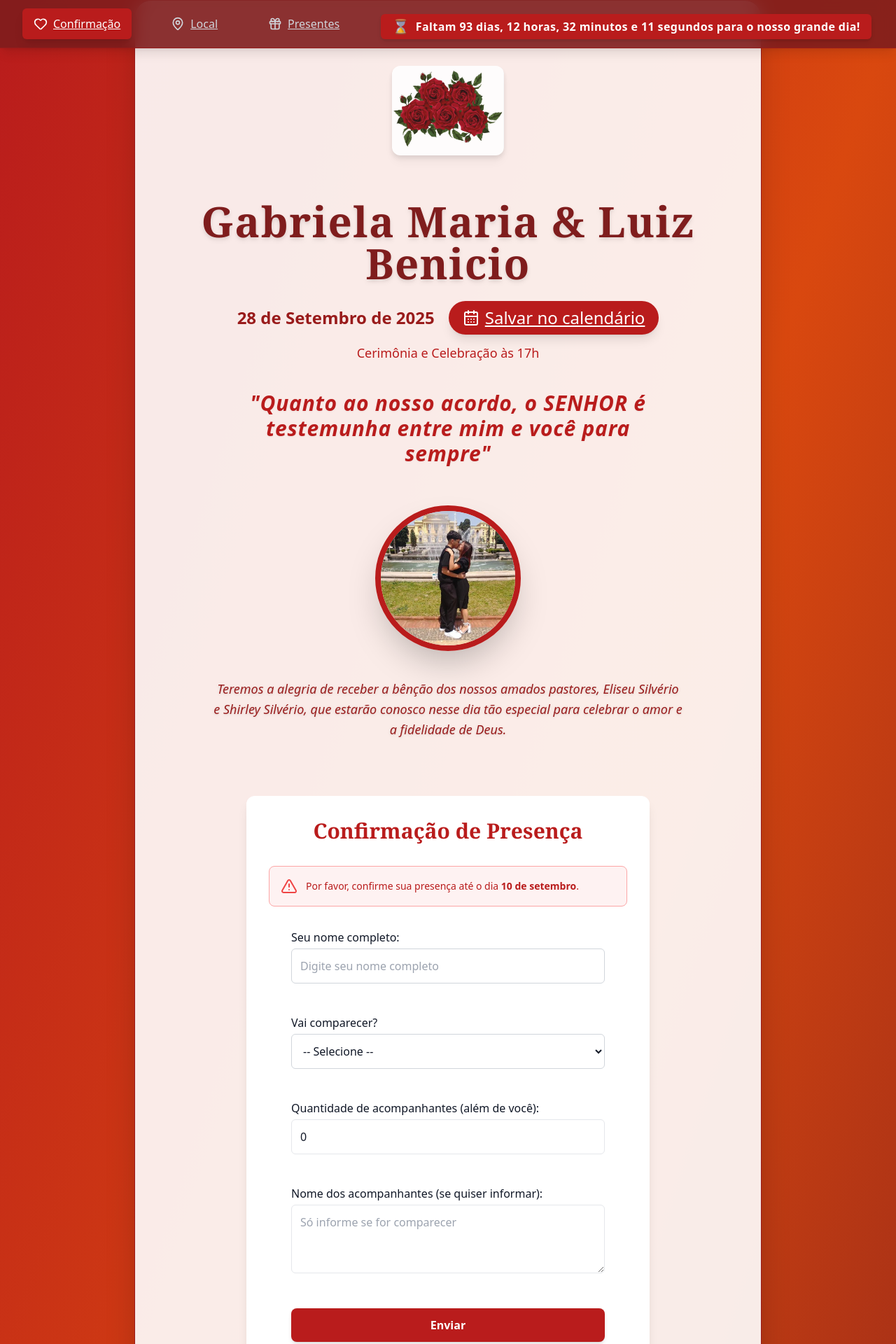
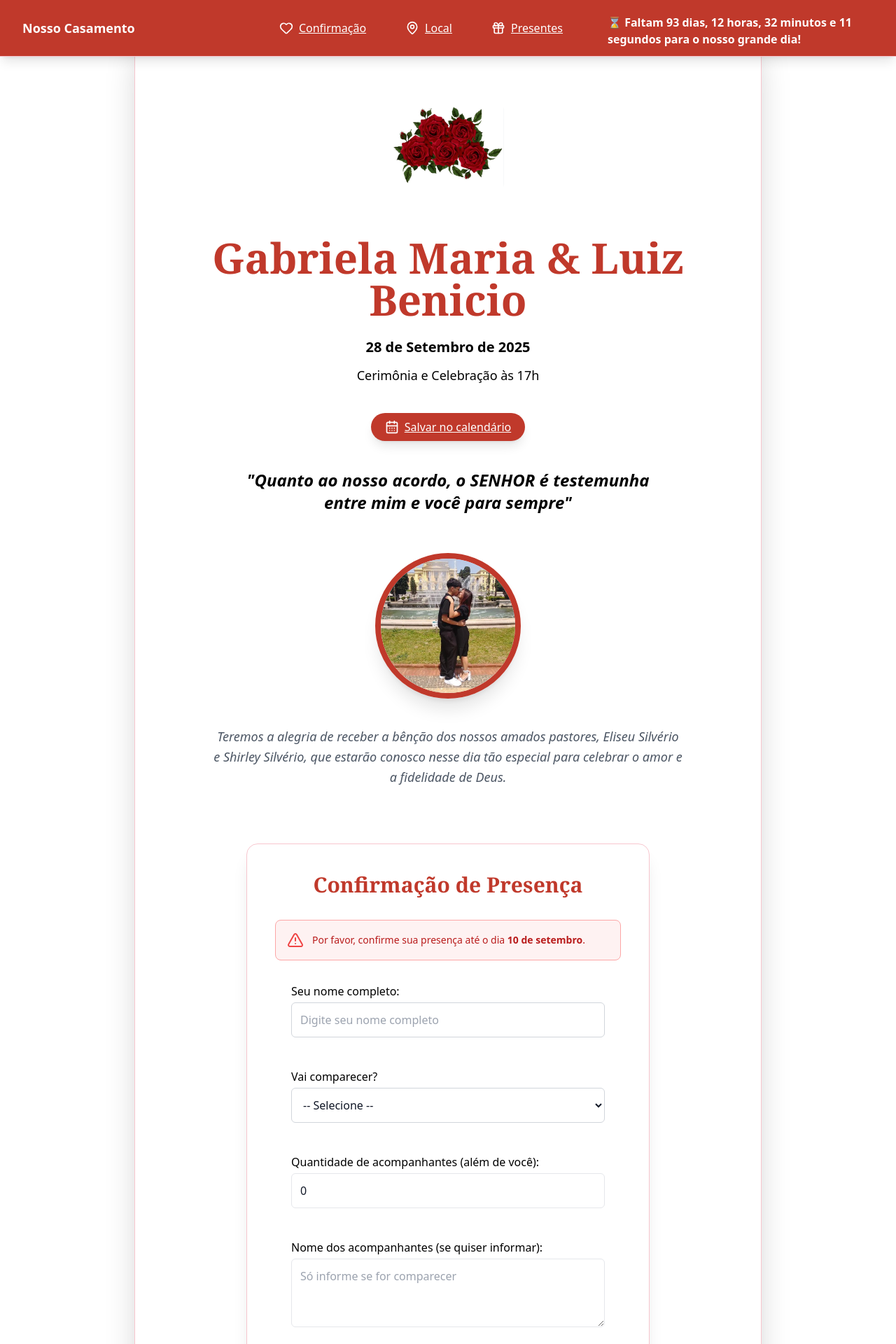
Before and after one commit to luizbenicio2004/Convite, a React (Vite) app: page / in a window 1280 px wide. Shown: the top 1920 px of the page at 70% size. Built offline with nearby package versions, Linux system fonts and the light colour scheme.

Commit message:
contagem

```diff
--- a/src/App.jsx
+++ b/src/App.jsx
@@ -2,9 +2,10 @@ import React, { useRef, useState, useEffect } from "react";
 import RSVP from "./components/RSVP";
 import Location from "./components/Location";
 import GiftList from "./components/GiftList";
-import { Gift, MapPin, Heart, CalendarDays } from "lucide-react";
+import { Gift, MapPin, Heart, CalendarDays, Menu, X } from "lucide-react";
 
 function CountdownFriendly() {
+  // ...mesmo código do CountdownFriendly
   const weddingDate = new Date("2025-09-28T17:00:00");
   const [timeLeft, setTimeLeft] = useState(getTimeLeft());
 
@@ -14,7 +15,6 @@ function CountdownFriendly() {
     if (diff <= 0) return { days: 0, hours: 0, minutes: 0, seconds: 0 };
 
     const totalSeconds = Math.floor(diff / 1000);
-
     return {
       days: Math.floor(totalSeconds / 86400),
       hours: Math.floor((totalSeconds % 86400) / 3600),
@@ -29,10 +29,8 @@ function CountdownFriendly() {
   }, []);
 
   return (
-    <div className="bg-vermelho text-white px-4 py-1 select-none text-center font-semibold text-sm sm:text-base leading-tight tracking-wide max-w-full max-w-[380px] mx-auto mt-2 flex items-center justify-center gap-2 rounded-md shadow-md">
-      <span role="img" aria-label="Relógio de areia" className="text-lg sm:text-xl animate-pulse">
-        ⌛️
-      </span>
+    <div className="countdown-inline mt-2 max-w-[380px] mx-auto text-white font-semibold select-none">
+      ⌛️{" "}
       {timeLeft.days === 0 &&
       timeLeft.hours === 0 &&
       timeLeft.minutes === 0 &&
@@ -40,11 +38,10 @@ function CountdownFriendly() {
         <span>O grande dia chegou! 🎉</span>
       ) : (
         <span>
-          Faltam{" "}
-          <strong>{timeLeft.days} {timeLeft.days === 1 ? "dia" : "dias"}</strong>,{" "}
-          <strong>{timeLeft.hours} {timeLeft.hours === 1 ? "hora" : "horas"}</strong>,{" "}
-          <strong>{timeLeft.minutes} {timeLeft.minutes === 1 ? "minuto" : "minutos"}</strong> e{" "}
-          <strong>{timeLeft.seconds} {timeLeft.seconds === 1 ? "segundo" : "segundos"}</strong> para o nosso grande dia!
+          Faltam <strong>{timeLeft.days} dias</strong>,{" "}
+          <strong>{timeLeft.hours} horas</strong>,{" "}
+          <strong>{timeLeft.minutes} minutos</strong> e{" "}
+          <strong>{timeLeft.seconds} segundos</strong> para o nosso grande dia!
         </span>
       )}
     </div>
@@ -56,11 +53,31 @@ export default function App() {
   const [navHeight, setNavHeight] = useState(0);
   const [activeSection, setActiveSection] = useState("rsvp");
   const [showTopBtn, setShowTopBtn] = useState(false);
+  const [zoomed, setZoomed] = useState(false);
+
+  // Estado para controlar menu aberto no mobile
+  const [menuOpen, setMenuOpen] = useState(false);
+
+  const toggleZoom = () => {
+    setZoomed(!zoomed);
+  };
+
+  const toggleMenu = () => {
+    setMenuOpen(!menuOpen);
+  };
+
+  // Fecha menu ao clicar em item de navegação
+  const handleNavClick = () => {
+    setMenuOpen(false);
+  };
 
   useEffect(() => {
     if (navRef.current) setNavHeight(navRef.current.offsetHeight);
     const handleResize = () => {
       if (navRef.current) setNavHeight(navRef.current.offsetHeight);
+      if (window.innerWidth >= 768) {
+        setMenuOpen(false); // fecha menu ao aumentar tela pra desktop
+      }
     };
     window.addEventListener("resize", handleResize);
     return () => window.removeEventListener("resize", handleResize);
@@ -88,82 +105,113 @@ export default function App() {
     `https://www.addevent.com/event/?start=2025-09-28T17:00:00&end=2025-09-28T21:00:00&title=Casamento%20Gabriela%20Maria%20e%20Luiz%20Benicio&description=Venha%20celebrar%20conosco!&location=Rua%20Tereza,%20489,%20Calmon%20Viana%20-%20Poá,%20SP&organizer=Gabriela%20e%20Luiz`
   );
 
-  return (
-    <div className="relative min-h-screen font-sans bg-gradient-to-br from-red-700 via-terracota to-red-900 text-gray-100 overflow-x-hidden">
-      {/* Navegação fixa */}
-      <nav
-        ref={navRef}
-        className="fixed top-0 left-0 right-0 z-50 bg-red-900 bg-opacity-90 backdrop-blur-md py-3 px-8 flex justify-center gap-10 text-base font-semibold shadow-lg border-b border-red-800"
-      >
-        {[
+  const navItems = [
     { id: "rsvp", icon: Heart, label: "Confirmação" },
     { id: "local", icon: MapPin, label: "Local" },
     { id: "presentes", icon: Gift, label: "Presentes" },
-        ].map(({ id, icon: Icon, label }) => (
+  ];
+
+  return (
+    <div className="min-h-screen bg-white flex justify-center items-start py-10 px-4">
+      <div className="relative w-full max-w-4xl bg-white rounded-3xl shadow-2xl border border-[#f7c6ce] overflow-x-hidden">
+
+        {/* Navegação */}
+        <nav
+          ref={navRef}
+          className="fixed top-0 left-0 right-0 z-50 bg-[#C0392B] text-white py-3 px-4 sm:px-8 shadow-lg border-b border-[#f7c6ce] flex items-center justify-between"
+        >
+          {/* Logo ou título - opcional */}
+          <div className="font-semibold text-lg select-none">Nosso Casamento</div>
+
+          {/* Botão hamburguer só no mobile */}
+          <button
+            onClick={toggleMenu}
+            className="md:hidden text-white p-2 rounded-md hover:bg-[#992d24] focus:outline-none focus:ring-2 focus:ring-white"
+            aria-label="Abrir menu"
+          >
+            {menuOpen ? <X className="w-6 h-6" /> : <Menu className="w-6 h-6" />}
+          </button>
+
+          {/* Menu desktop e mobile */}
+          <div
+            className={`flex-col md:flex-row md:flex items-center gap-6 absolute md:static top-full left-0 w-full md:w-auto bg-[#C0392B] md:bg-transparent transition-transform duration-300 md:transition-none
+              ${
+                menuOpen ? "translate-y-0 opacity-100" : "opacity-0 -translate-y-10 pointer-events-none md:pointer-events-auto"
+              }
+              md:opacity-100 md:translate-y-0
+            `}
+          >
+            {navItems.map(({ id, icon: Icon, label }) => (
               <a
                 key={id}
                 href={`#${id}`}
-            className={`flex items-center gap-2 px-4 py-2 rounded-md transition duration-300 ${
-              activeSection === id
-                ? "bg-vermelho text-white shadow-lg"
-                : "text-gray-300 hover:bg-red-800 hover:text-white"
-            }`}
+                onClick={handleNavClick}
+                className="flex items-center gap-2 px-4 py-2 rounded-md cursor-pointer text-white md:text-white select-none"
               >
                 <Icon className="w-5 h-5" />
                 {label}
               </a>
             ))}
+
+            {/* Countdown sempre visível */}
+            <div className="mt-4 md:mt-0 md:ml-6">
               <CountdownFriendly />
+            </div>
+          </div>
         </nav>
 
-      {/* Conteúdo principal */}
-      <main
-        style={{ paddingTop: `${navHeight + 24}px` }}
-        className="max-w-4xl mx-auto px-8 py-20 bg-white bg-opacity-90 rounded-3xl shadow-2xl border border-red-800"
-      >
-        {/* Flor topo */}
-        <div className="flex justify-center mb-16 select-none pointer-events-none opacity-90">
+        {/* Conteúdo */}
+        <main style={{ paddingTop: `${navHeight + 24}px` }} className="px-8 py-20">
+          {/* Resto do conteúdo igual */}
+          <div className="flex justify-center mb-16">
             <img
               src="/flores.jpeg"
-            alt="Decoração floral com tulipas"
+              alt="Flores"
               className="w-40 h-auto rounded-xl drop-shadow-lg"
+              style={{ filter: "none" }} // remove tom escuro das flores
             />
           </div>
 
-        {/* Cabeçalho */}
           <header className="text-center mb-20 animate-fadeSlideUp">
-          <h1 className="font-serif text-6xl text-red-900 mb-6 tracking-wide drop-shadow-md">
-            Gabriela Maria & Luiz Benicio
-          </h1>
-          <p className="text-xl sm:text-2xl text-red-800 mb-3 flex justify-center items-center gap-5 font-semibold">
+            <h1 className="font-serif text-6xl text-[#C0392B] mb-6">Gabriela Maria & Luiz Benicio</h1>
+            <p className="text-xl text-black mb-3 font-semibold">
               28 de Setembro de 2025
+            </p>
+            <p className="text-lg text-black mb-10 font-medium">
+              Cerimônia e Celebração às 17h
+            </p>
+
+            {/* Botão Calendário logo abaixo do horário */}
+            <div className="mb-10">
               <a
                 href={calendarLink}
                 target="_blank"
                 rel="noopener noreferrer"
-              className="inline-flex items-center gap-2 bg-vermelho text-white px-5 py-2 rounded-full shadow-lg hover:bg-vermelho-dark transition transform hover:scale-105"
-              title="Adicionar ao calendário"
+                className="inline-flex items-center gap-2 bg-[#C0392B] text-white px-5 py-2 rounded-full shadow-lg hover:bg-[#992d24] transition hover:scale-105"
               >
-              <CalendarDays className="w-6 h-6" /> Salvar no calendário
+                <CalendarDays className="w-5 h-5" /> Salvar no calendário
               </a>
-          </p>
-          <p className="text-lg text-red-700 mb-10 font-medium">
-            Cerimônia e Celebração às 17h
-          </p>
-          <blockquote className="italic text-vermelho text-3xl max-w-xl mx-auto mb-14 font-semibold tracking-wide drop-shadow-sm">
+            </div>
+
+            <blockquote className="italic text-black text-2xl max-w-xl mx-auto mb-14 font-semibold">
               "Quanto ao nosso acordo, o SENHOR é testemunha entre mim e você para sempre"
             </blockquote>
+
             <img
               src="/foto.jpeg"
-            alt="Luiz Benicio e Gabriela Maria"
-            className="mx-auto w-52 h-52 rounded-full shadow-2xl object-cover mb-10 border-8 border-vermelho transition-transform duration-300 hover:scale-105"
+              alt="Casal"
+              className={`mx-auto w-52 h-52 rounded-full shadow-xl border-8 border-[#C0392B] object-cover cursor-pointer transition-transform duration-300 ${
+                zoomed ? "scale-125 z-50 relative" : "scale-100"
+              }`}
+              onClick={toggleZoom}
+              title="Clique para ampliar"
             />
-          <p className="text-lg italic text-red-800 max-w-2xl mx-auto leading-relaxed font-medium drop-shadow">
+
+            <p className="text-lg italic text-gray-600 max-w-2xl mx-auto mt-10 leading-relaxed">
               Teremos a alegria de receber a bênção dos nossos amados pastores, Eliseu Silvério e Shirley Silvério, que estarão conosco nesse dia tão especial para celebrar o amor e a fidelidade de Deus.
             </p>
           </header>
 
-        {/* Seções */}
           <section id="rsvp" className="mb-28 animate-fadeSlideUp delay-200">
             <RSVP />
           </section>
@@ -176,17 +224,16 @@ export default function App() {
             <Location />
           </section>
 
-        {/* Flor rodapé */}
-        <div className="flex justify-center mt-24 mb-14 select-none pointer-events-none opacity-90">
+          <div className="flex justify-center mt-24 mb-14">
             <img
               src="/flores.jpeg"
-            alt="Decoração floral com tulipas"
+              alt="Flores rodapé"
               className="w-40 h-auto rounded-xl drop-shadow-lg rotate-180"
+              style={{ filter: "none" }} // remove tom escuro do rodapé também
             />
           </div>
 
-        {/* Rodapé */}
-        <footer className="text-center text-red-800 text-xl mb-12 font-semibold drop-shadow">
+          <footer className="text-gray-600 text-xl mb-12 font-semibold text-center">
             Com carinho, aguardamos você no nosso grande dia! 💍
           </footer>
         </main>
@@ -195,7 +242,7 @@ export default function App() {
         {showTopBtn && (
           <button
             onClick={() => window.scrollTo({ top: 0, behavior: "smooth" })}
-          className="fixed bottom-6 right-6 bg-vermelho text-white p-4 rounded-full shadow-xl hover:bg-vermelho-dark transition transform hover:scale-110 active:scale-95"
+            className="fixed bottom-6 right-6 bg-[#C0392B] text-white p-4 rounded-full shadow-xl hover:bg-[#992d24] transition transform hover:scale-110 active:scale-95"
             aria-label="Voltar ao topo"
             title="Voltar ao topo"
           >
@@ -203,5 +250,6 @@ export default function App() {
           </button>
         )}
       </div>
+    </div>
   );
 }
--- a/src/components/GiftList.jsx
+++ b/src/components/GiftList.jsx
@@ -26,7 +26,7 @@ export default function GiftList() {
         <img
           src="/caixinha.jpeg"
           alt="Caixa de Presente"
-          className="mx-auto w-32 sm:w-40 rounded-xl shadow-2xl object-cover transition-transform duration-500 hover:scale-105"
+          className="mx-auto w-32 sm:w-40 rounded-xl object-cover transition-transform duration-500 hover:scale-105"
           loading="lazy"
         />
       </div>
--- a/src/components/RSVP.jsx
+++ b/src/components/RSVP.jsx
@@ -13,7 +13,7 @@ export default function RSVP() {
 
   const handleSubmit = async (e) => {
     e.preventDefault();
-    setStatus(null); // limpa status anterior
+    setStatus(null);
 
     if (!nome.trim() || !presenca) {
       setStatus({ error: true, message: "Por favor, preencha seu nome e selecione se vai comparecer." });
@@ -48,8 +48,8 @@ export default function RSVP() {
   };
 
   return (
-    <div className="max-w-xl mx-auto bg-white rounded-xl shadow-lg p-8 text-gray-900">
-      <h2 className="text-3xl font-serif font-bold text-vermelho mb-8 text-center">
+    <div className="max-w-xl mx-auto bg-white rounded-2xl shadow-xl border border-[#f7c6ce] p-10 animate-fadeSlideUp">
+      <h2 className="text-3xl font-serif font-bold text-[#C0392B] mb-8 text-center">
         Confirmação de Presença
       </h2>
 
@@ -70,7 +70,7 @@ export default function RSVP() {
             onChange={(e) => setNome(e.target.value)}
             placeholder="Digite seu nome completo"
             disabled={isSubmitting}
-            className="w-full p-3 border border-gray-300 rounded-md bg-transparent text-gray-900 placeholder-gray-400 focus:outline-none focus:ring-2 focus:ring-vermelho transition"
+            className="w-full p-3 border border-gray-300 rounded-md bg-transparent text-gray-900 placeholder-gray-400 focus:outline-none focus:ring-2 focus:ring-[#C0392B] transition"
             required
           />
         </label>
@@ -81,7 +81,7 @@ export default function RSVP() {
             value={presenca}
             onChange={(e) => setPresenca(e.target.value)}
             disabled={isSubmitting}
-            className="w-full p-3 border border-gray-300 rounded-md bg-transparent text-gray-900 focus:outline-none focus:ring-2 focus:ring-vermelho transition"
+            className="w-full p-3 border border-gray-300 rounded-md bg-transparent text-gray-900 focus:outline-none focus:ring-2 focus:ring-[#C0392B] transition"
             required
           >
             <option value="" disabled>
@@ -107,7 +107,7 @@ export default function RSVP() {
             }}
             disabled={presenca !== "Sim" || isSubmitting}
             placeholder={presenca !== "Sim" ? "Selecione 'Sim' acima para informar" : "0"}
-            className={`w-full p-3 border rounded-md bg-transparent text-gray-900 placeholder-gray-400 focus:outline-none focus:ring-2 focus:ring-vermelho transition ${
+            className={`w-full p-3 border rounded-md bg-transparent text-gray-900 placeholder-gray-400 focus:outline-none focus:ring-2 focus:ring-[#C0392B] transition ${
               presenca !== "Sim" ? "border-gray-200 text-gray-400 cursor-not-allowed" : "border-gray-300"
             }`}
           />
@@ -126,7 +126,7 @@ export default function RSVP() {
                 : "Digite os nomes separados por vírgula ou linha"
             }
             disabled={presenca !== "Sim" || isSubmitting}
-            className={`w-full p-3 border rounded-md bg-transparent text-gray-900 placeholder-gray-400 focus:outline-none focus:ring-2 focus:ring-vermelho transition resize-y ${
+            className={`w-full p-3 border rounded-md bg-transparent text-gray-900 placeholder-gray-400 focus:outline-none focus:ring-2 focus:ring-[#C0392B] transition resize-y ${
               presenca !== "Sim" ? "border-gray-200 text-gray-400 cursor-not-allowed" : "border-gray-300"
             }`}
             rows={3}
@@ -136,8 +136,8 @@ export default function RSVP() {
         <button
           type="submit"
           disabled={isSubmitting}
-          className={`bg-vermelho text-white font-semibold py-3 px-8 rounded-lg shadow-md transition duration-300 ${
-            isSubmitting ? "opacity-60 cursor-not-allowed" : "hover:bg-vermelho-dark"
+          className={`bg-[#C0392B] text-white font-semibold py-3 px-8 rounded-lg shadow-md transition duration-300 ${
+            isSubmitting ? "opacity-60 cursor-not-allowed" : "hover:bg-[#992d24]"
           }`}
         >
           {isSubmitting ? "Enviando..." : "Enviar"}
--- a/src/index.css
+++ b/src/index.css
@@ -2,124 +2,99 @@
 @tailwind components;
 @tailwind utilities;
 
-body {
-  @apply bg-red-700 text-white font-sans min-h-screen flex flex-col;
+/* Variáveis para as cores (caso queira usar no CSS puro) */
+:root {
+  --vermelho: #C0392B;
+  --rosaClaro: #f7c6ce;
+  --branco: #ffffff;
+  --preto: #000000;
 }
 
-.container {
-  @apply max-w-4xl w-full mx-auto px-6 py-10 text-center flex-grow bg-white text-gray-900 rounded-xl shadow-lg;
+/* Corpo com fundo branco e texto preto */
+body {
+  @apply bg-white text-black font-sans min-h-screen flex flex-col;
 }
 
-h1, h2, h3, h4, h5, h6 {
-  @apply text-gray-900;
+/* Container principal */
+.container {
+  @apply max-w-4xl w-full mx-auto px-6 py-10 text-center flex-grow bg-white text-black rounded-xl shadow-lg border;
+  border-color: var(--rosaClaro);
 }
 
-h1 {
-  @apply text-3xl sm:text-4xl md:text-5xl font-extrabold mb-4 leading-tight;
+/* Títulos com vermelho */
+h1, h2, h3, h4, h5, h6 {
+  color: var(--vermelho);
+  font-weight: 600;
 }
 
-h2 {
-  @apply text-2xl sm:text-3xl font-semibold mb-6;
+/* Navegação fixa em vermelho com texto branco */
+nav {
+  @apply fixed top-0 left-0 right-0 z-50 shadow-md py-3 px-8 flex justify-center gap-10 font-semibold border-b;
+  background-color: var(--vermelho);
+  color: var(--branco);
+  border-color: var(--rosaClaro);
+  backdrop-filter: saturate(180%) blur(10px); /* leve desfoque para modernizar */
 }
 
-section {
-  @apply my-10 sm:my-14;
+/* Links na navegação */
+nav a {
+  @apply text-white px-4 py-2 rounded-md transition duration-300 ease-in-out flex items-center gap-2;
+}
+nav a:hover {
+  background-color: var(--branco);
+  color: var(--vermelho);
+  box-shadow: 0 4px 8px rgb(192 57 43 / 0.3);
 }
 
-.border-borda {
-  @apply border border-red-700 rounded-lg bg-white bg-opacity-90 shadow-md p-6;
+/* Links padrão */
+a {
+  @apply font-medium underline transition duration-300 ease-in-out;
+  color: var(--vermelho);
+}
+a:hover {
+  color: var(--rosaClaro);
+  text-decoration-color: var(--rosaClaro);
 }
 
-nav {
-  @apply fixed top-0 left-0 right-0 z-50 bg-red-700 shadow-md py-1 sm:py-2 flex justify-center gap-8 sm:gap-12 text-lg sm:text-xl font-semibold text-white;
-}
-
-nav a {
-  @apply text-white hover:underline transition duration-300 ease-in-out;
-}
-
-/* Links padrão em fundo claro */
-a {
-  @apply text-vermelho font-medium underline hover:text-vermelho-dark transition duration-300 ease-in-out;
-}
-
-body > .container {
-  padding-top: 56px;
-}
-
-.countdown-inline {
-  @apply flex items-center gap-1 bg-red-800 px-2 py-0.5 rounded-full shadow-inner select-none text-white text-xs sm:text-sm leading-none;
-  margin-top: 0 !important;
-}
-
+/* Form inputs estilizados */
 form input,
 form textarea,
 form select {
-  @apply w-full max-w-md p-3 border border-gray-300 rounded-md mb-5 bg-transparent text-gray-900 placeholder-gray-500 transition focus:outline-none focus:ring-2 focus:ring-vermelho;
+  @apply w-full max-w-md p-3 border rounded-md mb-5 bg-transparent placeholder-gray-500 transition focus:outline-none;
+  border-color: var(--rosaClaro);
+  color: var(--preto);
+  box-shadow: none;
+}
+form input:focus,
+form textarea:focus,
+form select:focus {
+  border-color: var(--vermelho);
+  box-shadow: 0 0 8px var(--rosaClaro);
 }
 
+/* Botões */
 button {
-  @apply bg-vermelho text-white font-semibold py-3 px-7 rounded-md shadow-sm hover:shadow-md hover:bg-vermelho-dark transition duration-300 ease-in-out;
+  @apply bg-[var(--vermelho)] text-white font-semibold py-3 px-7 rounded-md shadow-sm transition duration-300 ease-in-out hover:bg-[var(--rosaClaro)] hover:text-[var(--branco)] hover:shadow-md;
+  cursor: pointer;
 }
 
+/* Status message */
 .status-message {
   @apply mt-4 text-center font-semibold text-lg;
 }
-
 .status-message.success {
   @apply text-green-600;
 }
-
 .status-message.error {
-  @apply text-red-600;
+  @apply text-[var(--vermelho)];
 }
 
+/* Rodapé */
 footer {
-  @apply text-gray-800 mt-16 mb-6 text-sm sm:text-base;
+  @apply text-black mt-16 mb-6 text-sm sm:text-base;
 }
 
-@screen sm {
-  h1 {
-    @apply text-4xl;
-  }
-  h2 {
-    @apply text-3xl;
-  }
-  nav {
-    @apply gap-12 text-xl;
-  }
-}
-
-@screen md {
-  .container {
-    @apply px-8 py-16;
-  }
-  h1 {
-    @apply text-5xl;
-  }
-  h2 {
-    @apply text-4xl;
-  }
-}
-
-@screen lg {
-  h1 {
-    @apply text-6xl;
-  }
-  h2 {
-    @apply text-5xl;
-  }
-}
-
-@screen xl {
-  .container {
-    @apply max-w-5xl;
-  }
-}
-
-html {
-  scroll-behavior: smooth;
-}
+/* Animações fadeIn e fadeSlideUp */
 @keyframes fadeIn {
   from {
     opacity: 0;
@@ -130,21 +105,8 @@ html {
     transform: translateY(0);
   }
 }
-
 .animate-fadeIn {
   animation: fadeIn 0.7s ease forwards;
-}
-
-.animation-delay-200 {
-  animation-delay: 0.2s;
-}
-
-.animation-delay-400 {
-  animation-delay: 0.4s;
-}
-
-.animation-delay-600 {
-  animation-delay: 0.6s;
 }
 @keyframes fadeSlideUp {
   0% {
@@ -156,19 +118,11 @@ html {
     transform: translateY(0);
   }
 }
-
 .animate-fadeSlideUp {
   animation: fadeSlideUp 0.8s ease forwards;
 }
 
-.delay-200 {
-  animation-delay: 0.2s;
+/* Botão especial rosa claro para hover */
+.btn-rosa {
+  @apply bg-[var(--rosaClaro)] text-[var(--vermelho)] border border-[var(--rosaClaro)] rounded transition duration-300 ease-in-out hover:bg-[var(--vermelho)] hover:text-[var(--branco)];
 }
-
-.delay-400 {
-  animation-delay: 0.4s;
-}
-
-.delay-600 {
-  animation-delay: 0.6s;
-}
--- a/tailwind.config.js
+++ b/tailwind.config.js
@@ -1,24 +1,22 @@
-import defaultTheme from 'tailwindcss/defaultTheme';
+import defaultTheme from "tailwindcss/defaultTheme";
 
 export default {
   content: [
-    './index.html',
-    './src/**/*.{js,jsx,ts,tsx}',
+    "./index.html",
+    "./src/**/*.{js,jsx,ts,tsx}",
   ],
   theme: {
     extend: {
       fontFamily: {
-        // Fonte serifada principal, com fallback para fonts padrão do Tailwind
-        serif: ['Playfair Display', ...defaultTheme.fontFamily.serif],
-        // Fonte sans-serif padrão do Tailwind
+        serif: ["Playfair Display", ...defaultTheme.fontFamily.serif],
         sans: defaultTheme.fontFamily.sans,
       },
       colors: {
-        // Paleta de cores personalizada para o site
-        vermelho: '#B91C1C',       // vermelho vibrante para detalhes, botões e textos
-        'vermelho-dark': '#7F1D1D', // versão mais escura para hover e estados ativos
-        borda: '#D1D5DB',          // cinza claro para bordas sutis
-        terracota: '#D9480F',      // cor terracota para detalhes secundários
+        vermelho: "#C0392B",      // vermelho forte para navegação e títulos
+        rosaClaro: "#f7c6ce",    // rosa claro para bordas e detalhes
+        rosaEscuro: "#e89ba1",   // rosa escuro para hover em botões
+        branco: "#ffffff",       // branco puro para fundos
+        preto: "#000000",        // preto para textos principais
       },
     },
   },
```
Lines whose indentation alone changed are shown as unchanged.
